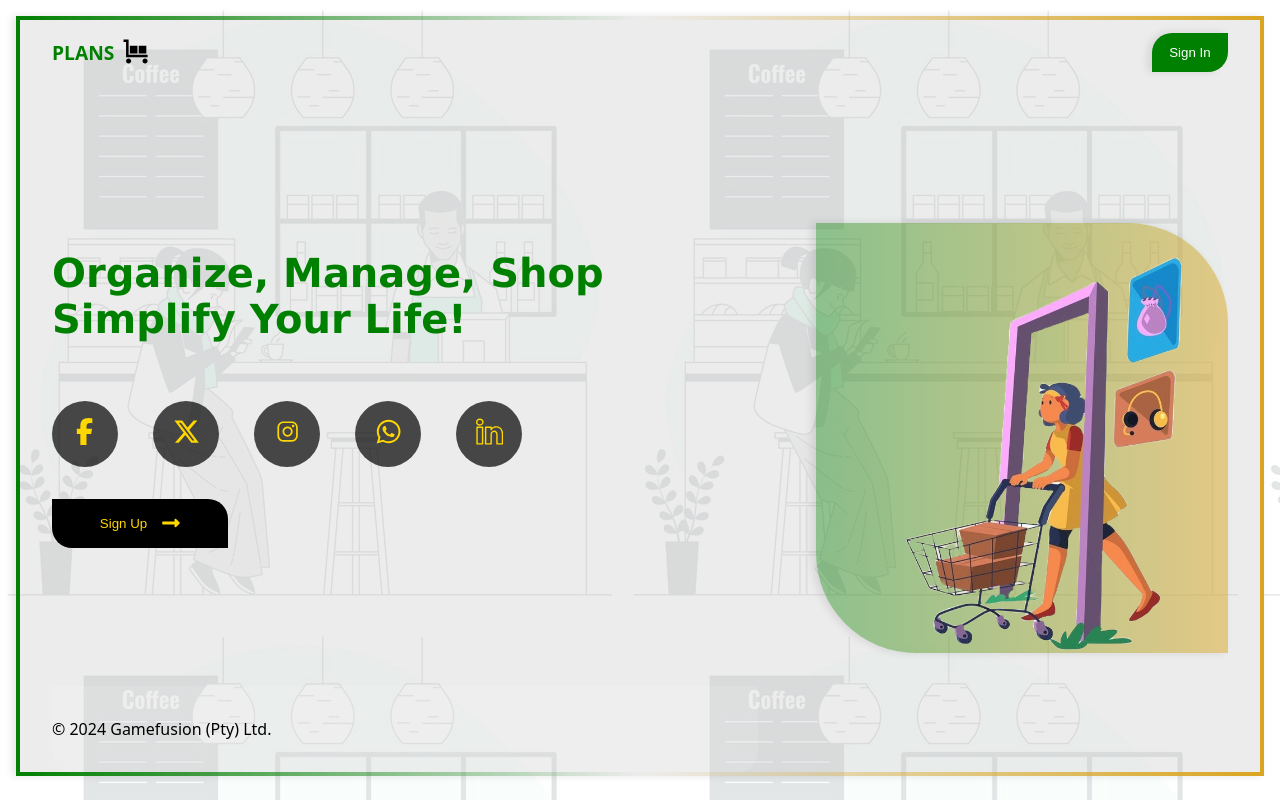
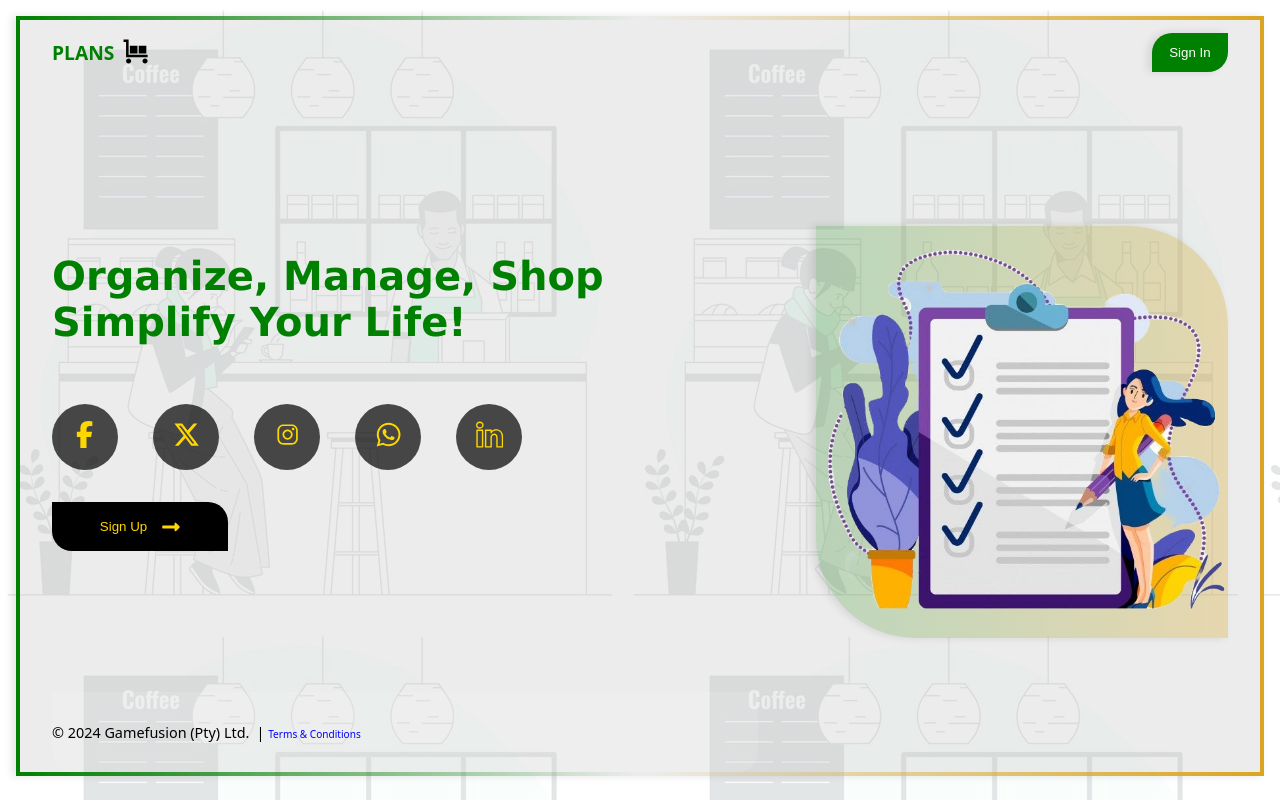
Before and after one commit to Oscarpoco/shopping-list, a React (Create React App) app: page / in a window 1280 px wide. Built offline with nearby package versions, Linux system fonts and the light colour scheme.

Commit message:
I haven't made useful changes , I am pushing so I can work on the Desktop because my laptop is running low battery and I don't have the charger with me

```diff
--- a/src/component/Home.css
+++ b/src/component/Home.css
@@ -180,7 +180,7 @@
   position: absolute;
   top: 0;
   right: 0;
-  background: linear-gradient(to right, rgba(0, 128, 0, 0.4), rgba(218, 165, 32, 0.5));
+  background: linear-gradient(to right, rgba(0, 128, 0, 0.2), rgba(218, 165, 32, 0.3));
   border-top-right-radius: 100px;
   border-bottom-left-radius: 100px;
   /* border: solid rgba(255, 255, 255, 0.1); */
@@ -253,6 +253,20 @@
   color: black;
   border-radius: 50%;
   transition: all .5s ease-in-out;
+}
+
+.company
+{
+  display: flex;
+  gap: .5em;
+  font-size: .9em;
+}
+
+.company span
+{
+  color: blue;
+  font-size: .7em;
+  cursor: pointer;
 }
 /* FOOTER ENDS */
 
--- a/src/component/Home.js
+++ b/src/component/Home.js
@@ -200,6 +200,10 @@
   const [loading, setLoading] = useState(true);
   // ENDS
 
+  // TERMS
+  const [terms, setTerms] = useState(false);
+  // ENDS
+
   // HANDLES OPENING EDIT FORM
   const [update, setUpdate] = useState(false);
   // ENDS
@@ -232,6 +236,18 @@
   if(loading){
     return <Loader />
   }
+  // ENDS
+
+  // HANDLES TERMS AND CONDITIONS
+  const handleOpenTerms = () =>{
+    setTerms(true);
+  }
+
+  const handleCloseTerms = () =>{
+    setTerms(false);
+  }
+
+
   // ENDS
 
 
@@ -305,7 +321,8 @@
         {/* FOOTER */}
         <footer>
         <div className='company'>
-          <p>&copy; 2024 Gamefusion (Pty) Ltd.</p>
+          <p>&copy; 2024 Gamefusion (Pty) Ltd. </p>
+          <p onClick={handleOpenTerms} className='terms'>|  <span>Terms & Conditions</span></p>
         </div>
 
         {isSignIn && (
--- a/src/component/Login.js
+++ b/src/component/Login.js
@@ -38,9 +38,10 @@
 // CODE WITH REDUX
 import React, { useState } from 'react';
 import './Login.css';
-import { useDispatch } from 'react-redux';
+import { useDispatch} from 'react-redux';
 import { loginUser, closeSignInForm } from '../store';
 // import Loader from './Loader';
+import {OpenSignUpForm} from '../store';
 
 function Login() {
 
@@ -88,7 +89,13 @@
             />
           </div>
           <button type="submit">Submit</button>
-          <p>Don't have an Account? Register here.</p>
+          <p onClick={() => {
+          dispatch(OpenSignUpForm());
+          dispatch(closeSignInForm());
+          }}>
+          Don't have an Account? Register here.
+          </p>
+
         </form>
         {/* FORM ENDS */}
 
--- a/src/component/SignUp.js
+++ b/src/component/SignUp.js
@@ -156,6 +156,7 @@
             />
           </div>
           <button type="submit">{onUpdateProfile ? 'Update' : 'Submit'}</button>
+          <p>Privacy & </p>
         </form>
         {/* ENDS */}
         <button onClick={() => dispatch(closeSignUpForm())} className="close">
```
Also changed, not shown: public/trolley.jpeg.
